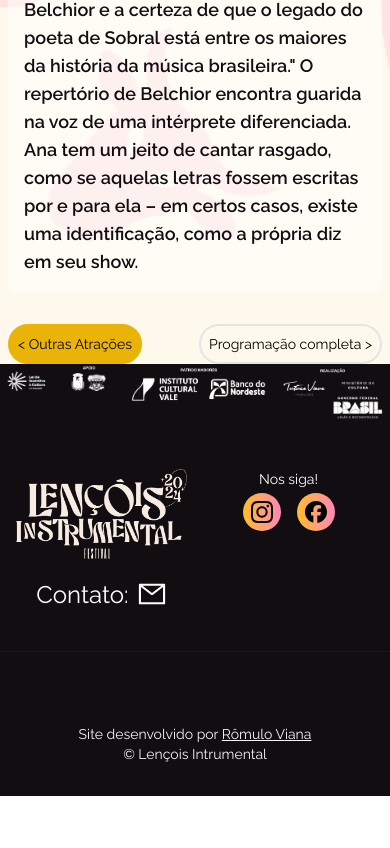
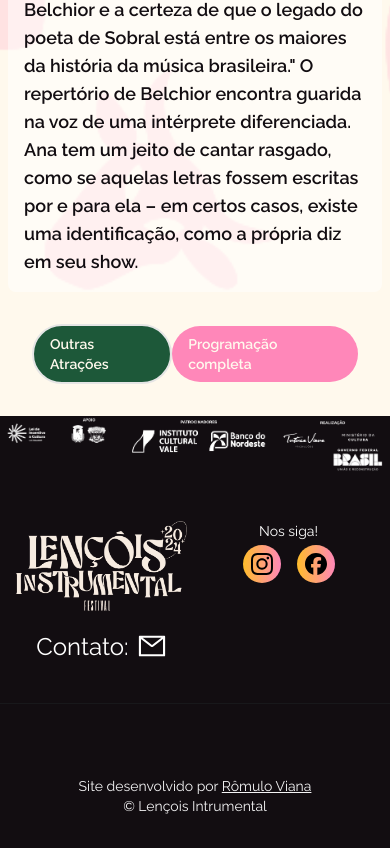
Before and after one commit to romuloromulo/lencoisjazzeblues, a Next.js app: page /atracoes/AnaCanas in a window 390 px wide. Shown: the part 1658-2506 px from the top of the page. Before the commit the page ends 2454 px from the top, so only its background shows below. Built offline with nearby package versions, Linux system fonts and the light colour scheme.

Commit message:
atualizando layout

```diff
--- a/src/app/atracoes/[id]/page.jsx
+++ b/src/app/atracoes/[id]/page.jsx
@@ -154,18 +154,18 @@ function Page({ params }) {
             )}
           </ul>
         </div>
-        <div className="flex items-center w-full justify-between text-sm md:hidden">
+        <div className="px-6 flex items-center w-full justify-between text-sm md:hidden mb-8">
           <div>
             <Link href="/atracoes">
-              <div className="px-2 w-auto p-2 mt-8 bg-yellow-500 border-2 border-yellow-500 text-black rounded-full hover:bg-transparent hover:-translate-y-2 hover:text-yellow-500 duration-300 cursor-pointer">
-                {"<"} Outras Atrações
+              <div className="px-4 font-semibold w-auto p-2 mt-8 bg-background-secondary border-2 text-background-white  rounded-full hover:bg-transparent hover:-translate-y-2 hover:text-yellow-500 duration-300 cursor-pointer">
+                Outras Atrações
               </div>
             </Link>
           </div>
           <div>
             <Link href="/programacao">
-              <div className="px-2 p-2 mt-8 bg-purple-600 border-2 border-purple-600 text-black rounded-full hover:bg-transparent hover:-translate-y-2 hover:text-purple-600 duration-300 cursor-pointer">
-                Programação completa {">"}
+              <div className="px-4 font-semibold p-2 mt-8 bg-purple-600  bg-primary-pink text-background-white rounded-full hover:bg-transparent hover:-translate-y-2 hover:text-purple-600 duration-300 cursor-pointer">
+                Programação completa
               </div>
             </Link>
           </div>
--- a/src/app/globals.css
+++ b/src/app/globals.css
@@ -83,7 +83,7 @@
 /* Animação mais rápida para dispositivos móveis */
 @media (max-width: 768px) {
   .animate-slide {
-    animation: 10s slide linear infinite; /* Ajuste a duração da animação conforme necessário */
+    animation: 5s slide linear infinite; /* Ajuste a duração da animação conforme necessário */
   }
 }
 
```
